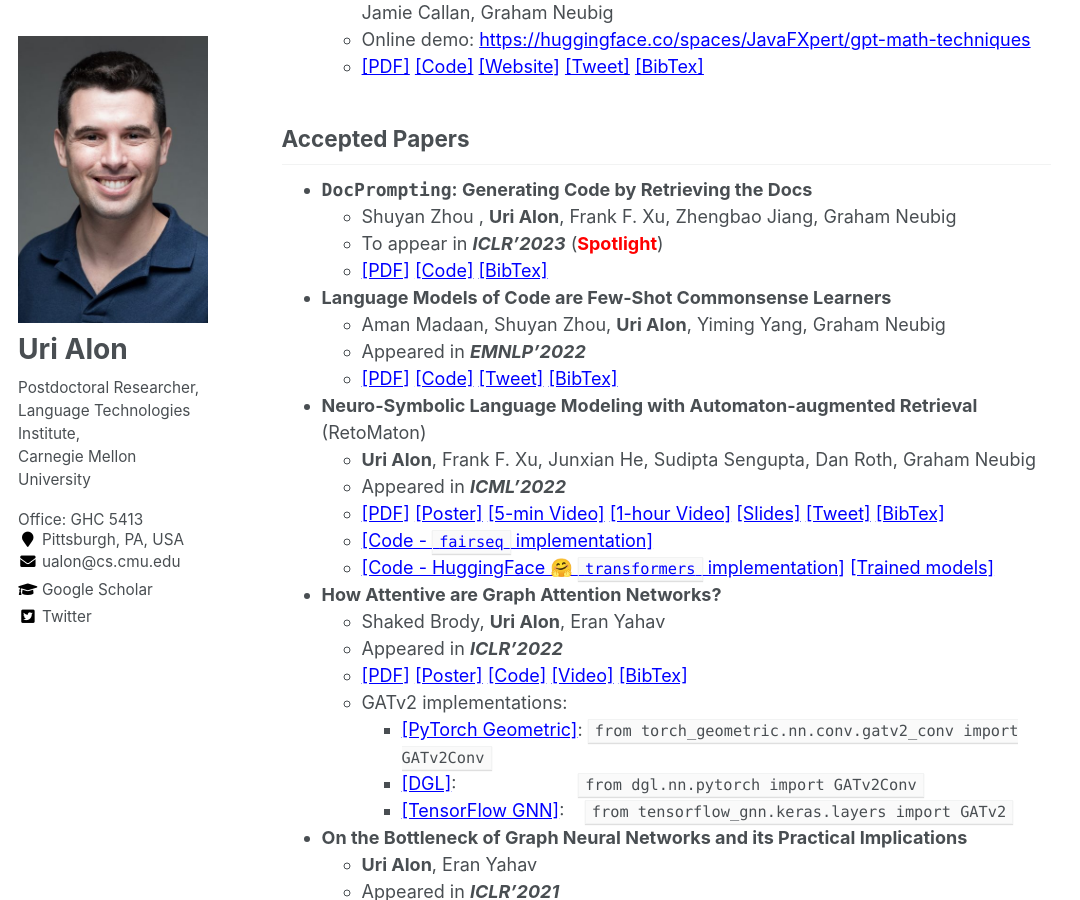
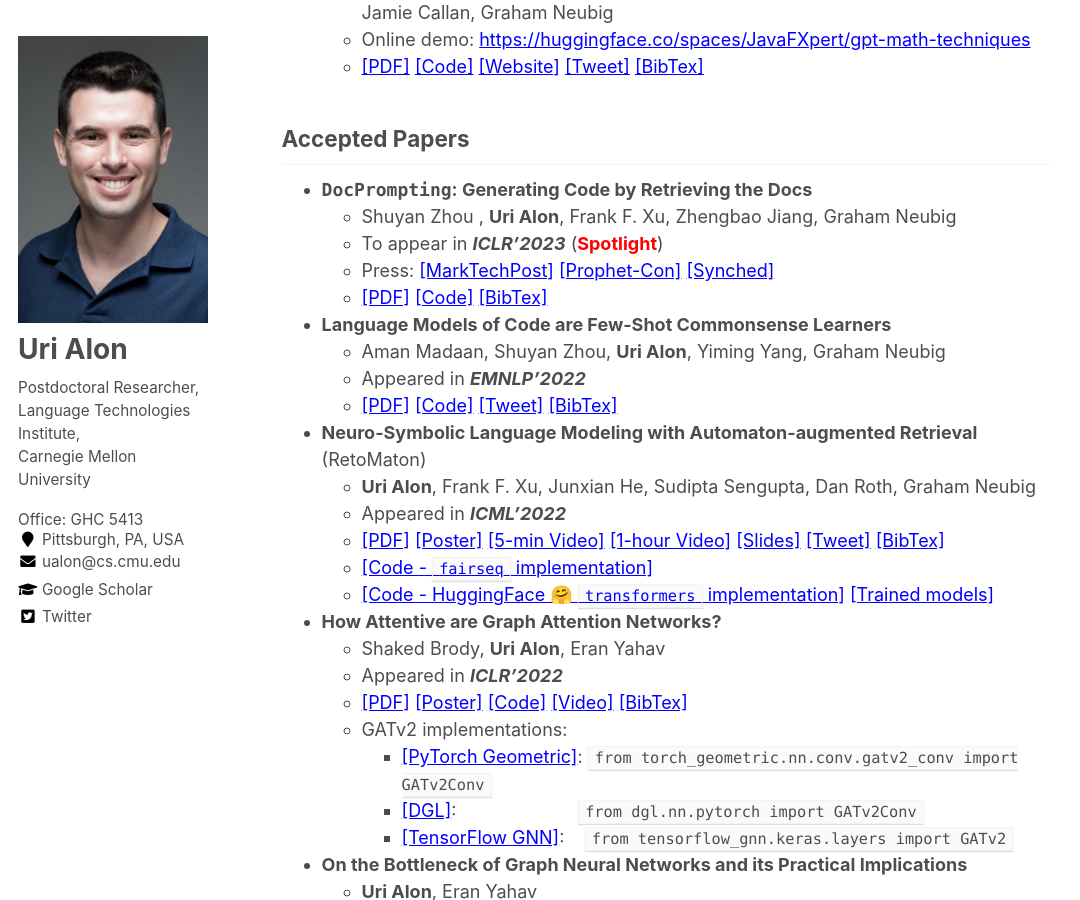
Before and after one commit to urialon/urialon.github.io, a Jekyll site: the page built from _pages/about.md, in a window 1280 px wide and 900 px high, scrolled down 1939 px. Shown: the whole window, without its empty margins (0-1080 px from the left). Built offline with Jekyll 4.4.1, drawn with Linux system fonts in a browser that asks for light colours.

Commit message:
Docprompting press

```diff
--- a/_pages/about.md
+++ b/_pages/about.md
@@ -111,7 +111,9 @@ I am happily married to Lee and father of Gur 🙂
     * Shuyan Zhou
 , **Uri Alon**, Frank F. Xu, Zhengbao Jiang, Graham Neubig
     * To appear in **_ICLR'2023_** (<span style="color:red">**Spotlight**</span>)
+    * Press: [[MarkTechPost]](https://www.marktechpost.com/2023/02/25/cmu-researchers-propose-docprompting-a-natural-language-to-code-generation-approach-by-retrieving-code-documentation/){:target="_blank"} [[Prophet-Con]](https://prophetcon.com/2023/02/25/cmu-researchers-propose-docprompting-a-natural-language-to-code-generation-approach-by-retrieving-code-documentation/){:target="_blank"} [[Synched]](https://syncedreview.com/2023/02/28/cmu-inspired-cognitions-docprompting-improves-code-generation-by-retrieving-relevant-documentation/){:target="_blank"}
     * [[PDF]](https://arxiv.org/pdf/2207.05987.pdf){:target="_blank"} [[Code]](https://github.com/shuyanzhou/doccoder){:target="_blank"} [[BibTex]](https://pastebin.com/raw/nyrb6M7b){:target="_blank"}
+
 
 * **Language Models of Code are Few-Shot Commonsense Learners**{:id="cocogen"}
     * Aman Madaan, Shuyan Zhou, **Uri Alon**, Yiming Yang, Graham Neubig
```
